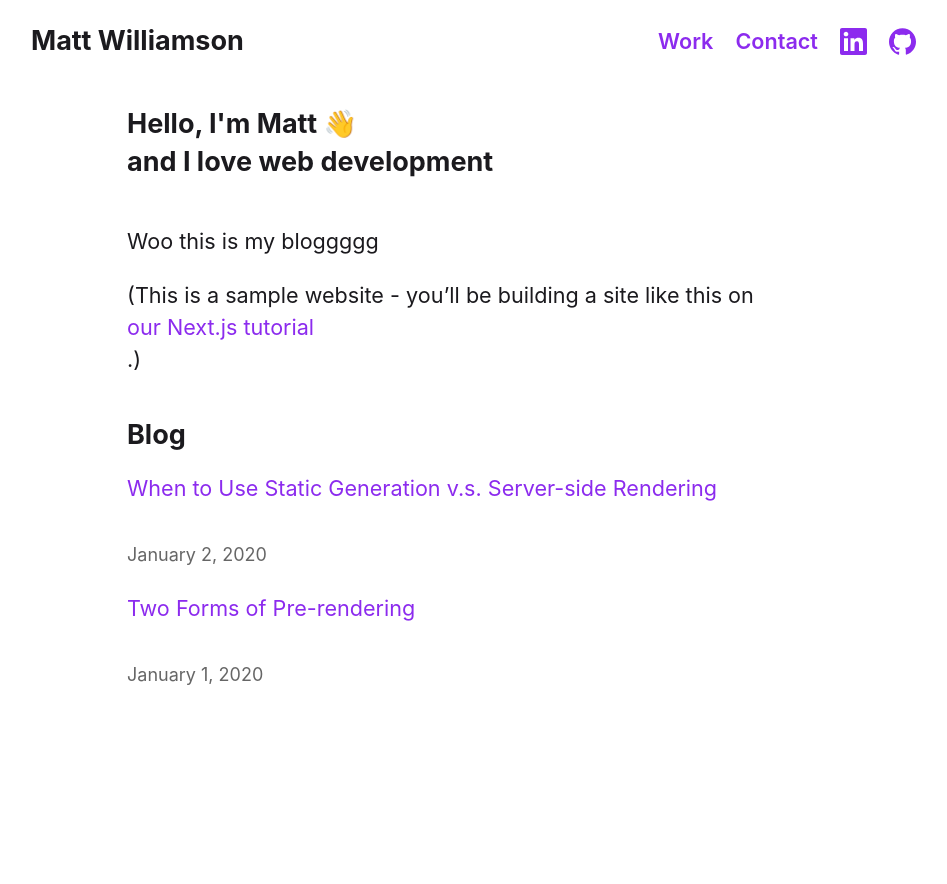
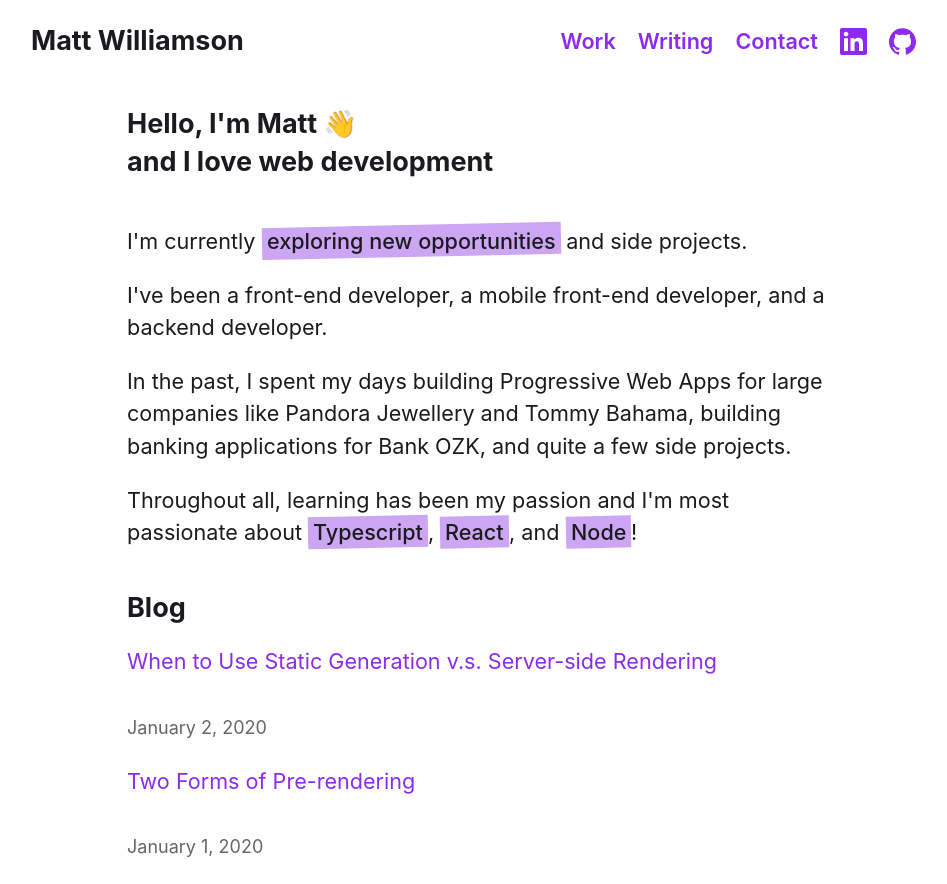
Before and after one commit to mathewbwilliamson/mattwilliamsonportfoliowithblog, a Next.js app: page / in a window 1280 px wide. Shown: the whole page, without its empty margins (161-1108 px from the left). Before the commit the page ends 800 px from the top, so only its background shows below. Built offline with nearby package versions, Linux system fonts and the light colour scheme.

Commit message:
Updated more links and such

```diff
--- a/components/Navbar/NavbarLinkContainer.js
+++ b/components/Navbar/NavbarLinkContainer.js
@@ -6,6 +6,7 @@ export default function NavbarLinkContainer() {
     return (
         <div className={styles.linkContainer}>
             <Link href='/work'>Work</Link>
+            <Link href='/blog'>Writing</Link>
             <Link href='/contact'>Contact</Link>
             <ContactGroup />
         </div>
--- a/pages/index.js
+++ b/pages/index.js
@@ -21,11 +21,10 @@ export default function Home({ allPostsData }) {
         <title>{siteTitle}</title>
       </Head>
       <section className={utilStyles.headingMd}>
-        <p>Woo this is my bloggggg</p>
-        <p>
-          (This is a sample website - you’ll be building a site like this on{' '}
-          <a href="https://nextjs.org/learn">our Next.js tutorial</a>.)
-        </p>
+      <p>I'm currently <span className={utilStyles.highlight}><span>exploring new opportunities</span></span> and side projects.</p>
+      <p>I've been a front-end developer, a mobile front-end developer, and a backend developer.</p>
+      <p>In the past, I spent my days building Progressive Web Apps for large companies like Pandora Jewellery and Tommy Bahama, building banking applications for Bank OZK, and quite a few side projects.</p>
+      <p>Throughout all, learning has been my passion and I'm most passionate about <span className={utilStyles.highlight}><span>Typescript</span></span>, <span className={utilStyles.highlight}><span>React</span></span>, and <span className={utilStyles.highlight}><span>Node</span></span>!</p>
       </section>
 
       <section className={`${utilStyles.headingMd} ${utilStyles.padding1px}`}>
--- a/styles/utils.module.css
+++ b/styles/utils.module.css
@@ -30,6 +30,22 @@
   line-height: 1.5;
 }
 
+.highlight {
+  display: inline-block;
+  width: fit-content;
+  background: var(--light-lavender);
+  position: relative;
+  transform: rotate(-1.2deg);
+  font-weight: 500;
+  padding: 0 5px;
+}
+
+.highlight span {
+  display: inline-block;
+  position: relative;
+  transform: rotate(1.2deg);
+}
+
 .borderCircle {
   border-radius: 9999px;
 }
```
